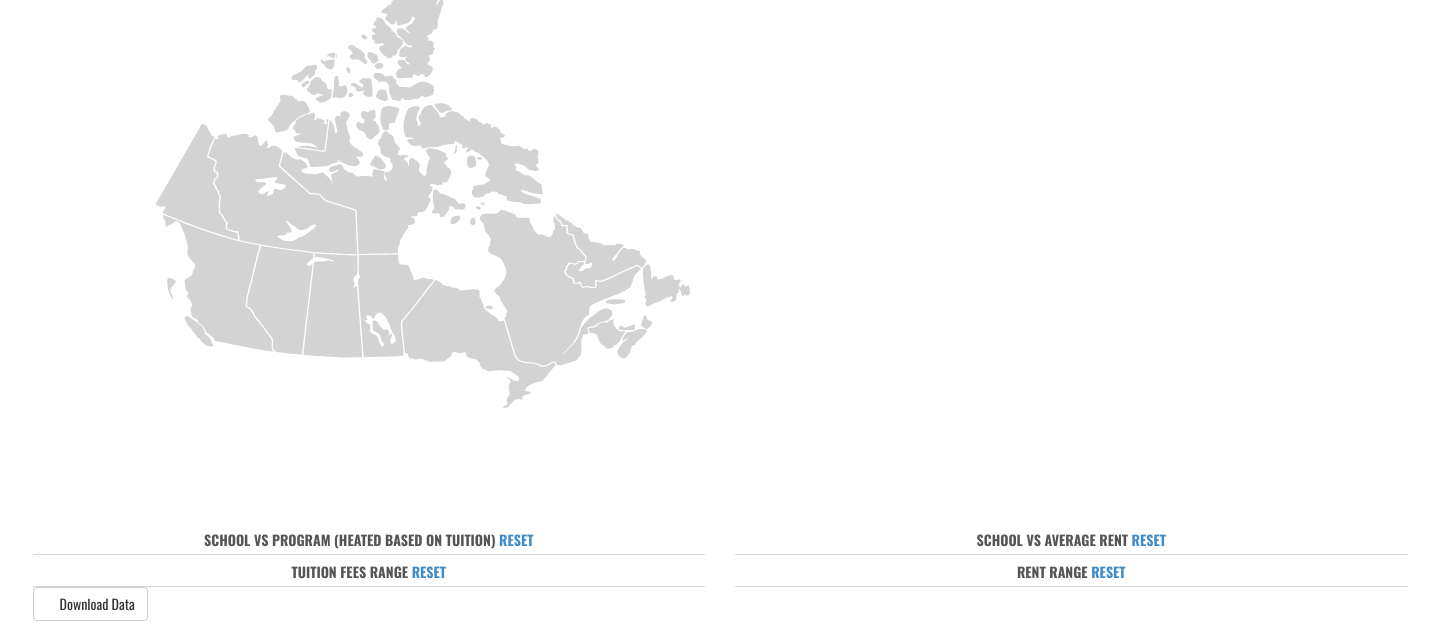
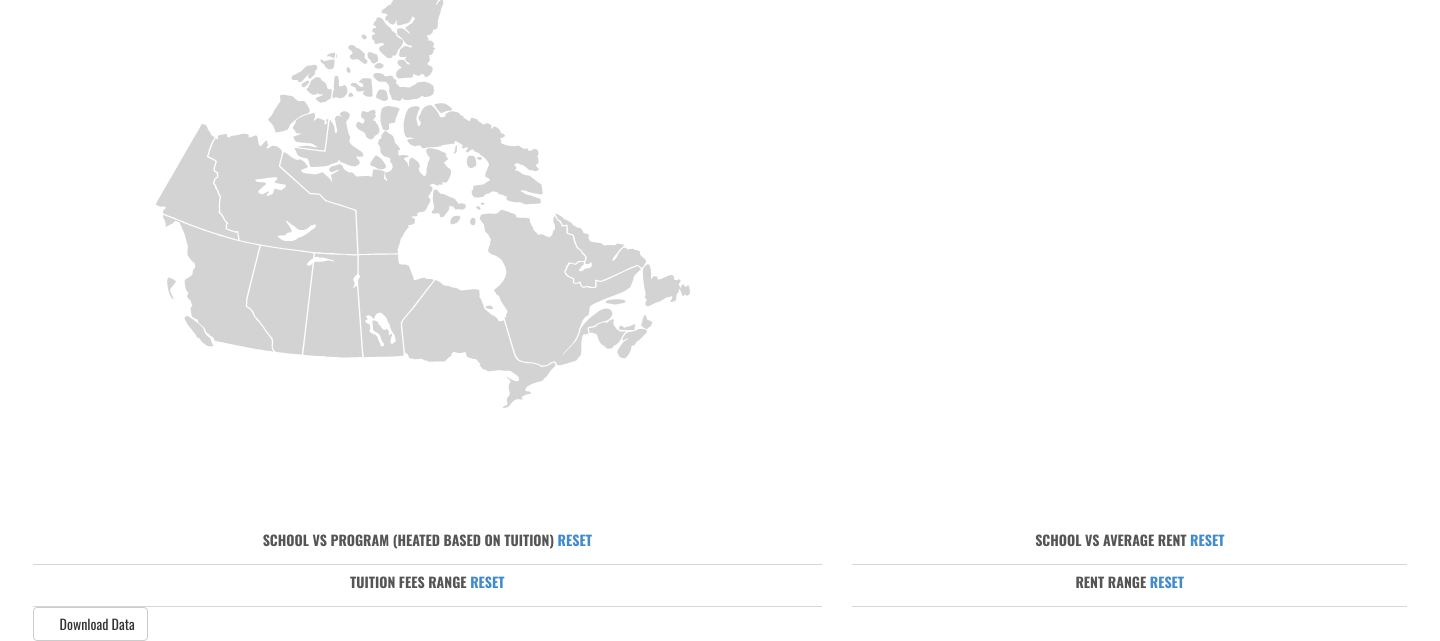
Before and after one commit to KonceptGeek/sfu-data-crunchers, a Django app: template YouthEmployment/templates/index.html in a window 1440 px wide. Shown: the part 626-1267 px from the top of the page. Run offline with Django 3.2, Linux system fonts and the light colour scheme; the template is opened without the code that fills it, so the values that code supplies are empty; some libraries are stand-ins or nearby versions; some web fonts are replaced.

Commit message:
more design changes

```diff
--- a/YouthEmployment/templates/assets/css/youthemployment.css
+++ b/YouthEmployment/templates/assets/css/youthemployment.css
@@ -63,7 +63,11 @@ h1 {
     text-transform: uppercase;
 }
 
-.dc-chart g.row text {fill: #555;}
+.dc-chart g.row text {
+    fill: #555;
+    font-family: 'Oswald', serif;
+    font-size: 9px;
+}
 
 .chart {
     margin-top: 10px;
@@ -71,6 +75,7 @@ h1 {
 
 .dc-chart .axis text {
     fill: #555;
+    font-family: 'Oswald', serif;
 }
 
 .dc-chart .axis path, .axis line {
--- a/YouthEmployment/templates/index.html
+++ b/YouthEmployment/templates/index.html
@@ -293,40 +293,36 @@
         </div>
 
         <div class="row">
-            <div class="col-md-6">
+            <div class="col-md-7">
                 <div id="school-program-tution">
                     <div class="chart-title">
-                        School vs Program (Heated based on tuition)
-                        <a class="reset" href="javascript:schoolProgramTuitionChart.filterAll();dc.redrawAll();">reset</a>
+                        <p>School vs Program (Heated based on tuition) <a class="reset" href="javascript:schoolProgramTuitionChart.filterAll();dc.redrawAll();">reset</a></p>
                     </div>
                 </div>
             </div>
 
-            <div class="col-md-6">
+            <div class="col-md-5">
                 <div id="school-rent">
                     <div class="chart-title">
-                        School vs Average Rent
-                        <a class="reset" href="javascript:schoolRent.filterAll();dc.redrawAll();">reset</a>
+                        <p>School vs Average Rent <a class="reset" href="javascript:schoolRent.filterAll();dc.redrawAll();">reset</a></p>
                     </div>
                 </div>
             </div>
         </div>
 
         <div class="row">
-            <div class="col-md-6">
+            <div class="col-md-7">
                 <div id="tuition">
                     <div class="chart-title">
-                        Tuition Fees Range
-                        <a class="reset" href="javascript:tuition.filterAll();dc.redrawAll();">reset</a>
+                        <p>Tuition Fees Range <a class="reset" href="javascript:tuition.filterAll();dc.redrawAll();">reset</a></p>
                     </div>
                 </div>
             </div>
 
-            <div class="col-md-6">
+            <div class="col-md-5">
                 <div id="rent">
                     <div class="chart-title">
-                        Rent Range
-                        <a class="reset" href="javascript:rent.filterAll();dc.redrawAll();">reset</a>
+                        <p>Rent Range <a class="reset" href="javascript:rent.filterAll();dc.redrawAll();">reset</a></p>
                     </div>
                 </div>
             </div>
@@ -572,7 +568,7 @@
      * Chart attributes
      */
 
-    var margin = {top: 20, right: 20, bottom: 50, left: 50};
+    var margin = {top: 20, right: 20, bottom: 50, left: 20};
     var projection = d3.geo.albers().rotate([100, 0]).center([40, 54]).scale(600);
 
     canadaChart.dimension(cityDim)
@@ -648,7 +644,6 @@
     var rentColorMapping = function(d) {
         var province = schoolToProvinceMapping[d];
         var color = colors[province];
-        console.log(color);
         return d3.scale.ordinal(color);
     };
 
@@ -656,10 +651,10 @@
         return [0, 10000];
     };
 
-    margin = {top: 57, right: 10, bottom: 50, left: 10};
+    margin = {top: 57, right: 20, bottom: 50, left: 30};
     var colors = {"Alberta": 0, "British Columbia": 1, "Manitoba": 2, "New Brunswick": 3, "Newfoundland and Labrador": 4, "Nova Scotia": 5, "Ontario": 6, "Prince Edward Island": 7, "Quebec": 8, "Saskatchewan": 9};
 
-    schoolRent.width(600)
+    schoolRent.width(575)
             .height(1500)
             .margins(margin)
             .dimension(schoolDim)
@@ -682,8 +677,8 @@
     schoolRent.fixedBarHeight(13);
 
 
-    margin = {top: 20, right: 20, bottom: 50, left: 50};
-    rent.width(600)
+    margin = {top: 20, right: 20, bottom: 50, left: 30};
+    rent.width(575)
             .height(100)
             .margins(margin)
             .dimension(rentDim)
@@ -706,7 +701,7 @@
 
     rent.yAxis().ticks(0);
 
-    tuition.width(600)
+    tuition.width(700)
             .height(100)
             .margins(margin)
             .dimension(tuitionDim)
```
